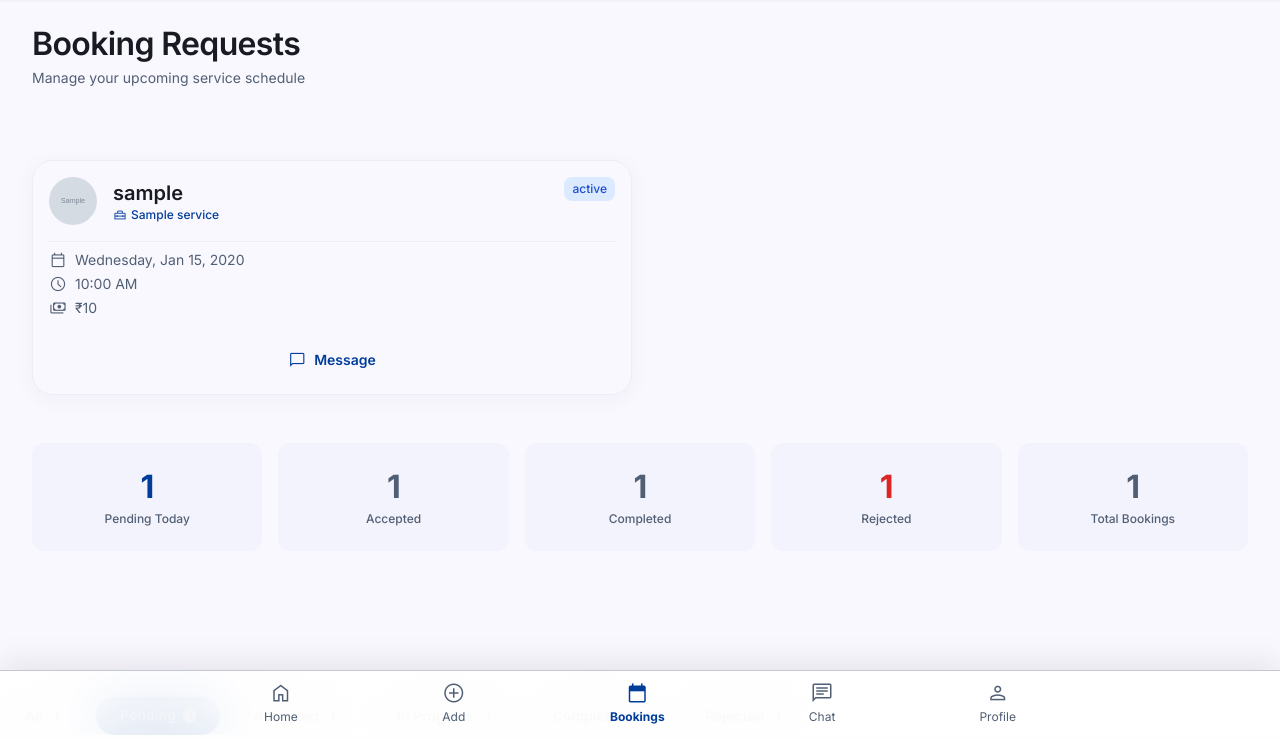
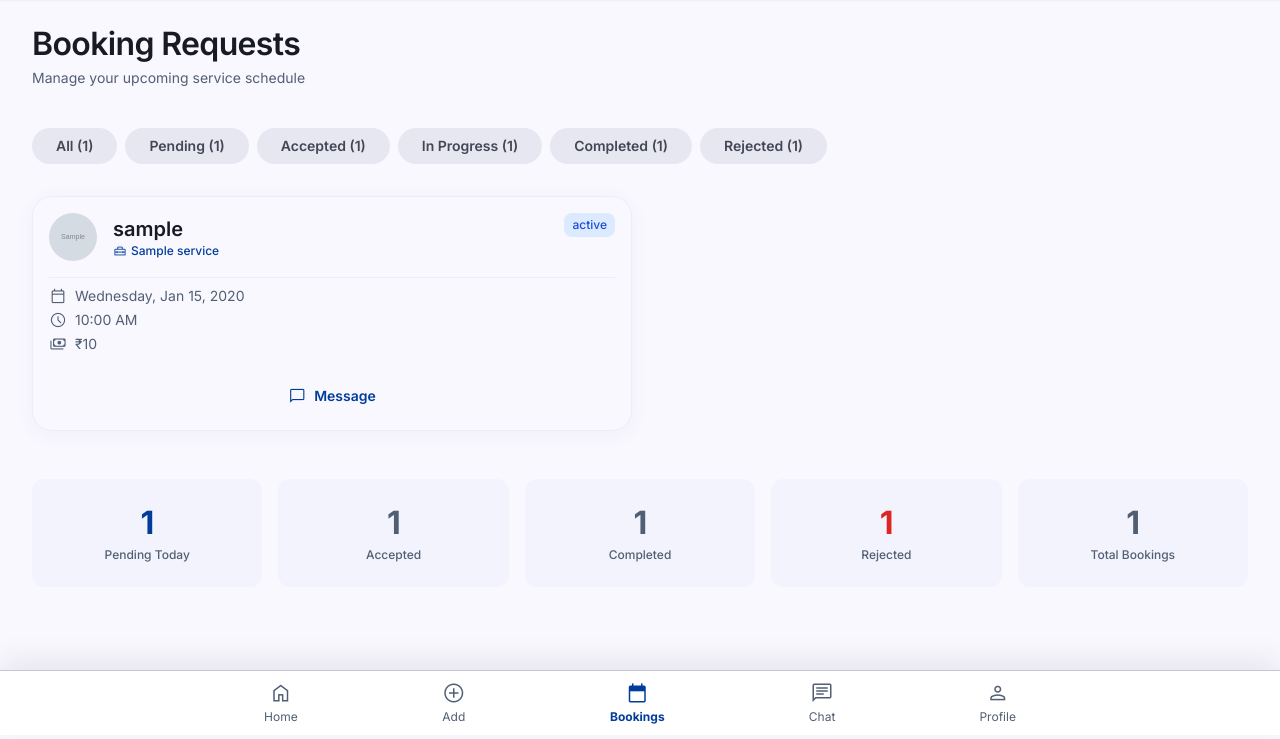
Before and after one commit to MangeshKokare/homeassist, a Django app: template core/templates/services/provider_bookings.html in a window 1280 px wide. Shown: the part 65-804 px from the top of the page. Run offline with Django 5.2, Linux system fonts and the light colour scheme; the template is opened without the code that fills it: most values are stand-ins (such as "Sample title", 1, 10 or a date in 2020); grey boxes marked "Sample" are stand-in pictures; some libraries are stand-ins or nearby versions.

Commit message:
manage bookings

```diff
--- a/core/templates/services/provider_bookings.html
+++ b/core/templates/services/provider_bookings.html
@@ -13,84 +13,71 @@
     <p class="text-body-md text-secondary mt-xs">Manage your upcoming service schedule</p>
 </div>
 
-<!-- STATUS FILTER TABS -->
-<div class="bg-background py-sm mb-lg">
-    <nav class="flex gap-sm overflow-x-auto no-scrollbar">
+<!-- STATUS FILTERS -->
+<section class="mb-lg sticky top-16 z-40 bg-background py-sm">
+    <div class="flex gap-sm overflow-x-auto hide-scrollbar">
+
         <a href="?status=all"
-        class="px-lg py-sm rounded-full text-label-lg whitespace-nowrap active:scale-95 transition-transform
-        {% if active_status == 'all' %}bg-primary text-on-primary shadow-sm{% else %}bg-surface text-secondary border border-surface-container-high hover:bg-surface-container-low{% endif %}">
-
-            All
-
-            {% if total_count > 0 %}
-            <span class="ml-xs bg-white text-primary px-xs rounded-full text-label-sm font-bold">
-                {{ total_count }}
-            </span>
-            {% endif %}
-
+           class="px-lg py-sm rounded-full whitespace-nowrap text-label-lg
+           {% if active_status == 'all' %}
+           bg-primary text-on-primary
+           {% else %}
+           bg-surface-container-high text-on-surface-variant
+           {% endif %}">
+            All ({{ total_count }})
         </a>
         <a href="?status=pending"
-           class="px-lg py-sm rounded-full text-label-lg whitespace-nowrap active:scale-95 transition-transform
-           {% if active_status == 'pending' or not active_status %}bg-primary text-on-primary shadow-sm{% else %}bg-surface text-secondary border border-surface-container-high hover:bg-surface-container-low{% endif %}">
-            Pending
-            {% if pending_count > 0 %}<span class="ml-xs bg-yellow-100 text-yellow-700 px-xs rounded-full text-label-sm font-bold">{{ pending_count }}</span>{% endif %}
+           class="px-lg py-sm rounded-full whitespace-nowrap text-label-lg
+           {% if active_status == 'pending' %}
+           bg-primary text-on-primary
+           {% else %}
+           bg-surface-container-high text-on-surface-variant
+           {% endif %}">
+            Pending ({{ pending_count }})
         </a>
+
         <a href="?status=accepted"
-        class="px-lg py-sm rounded-full text-label-lg whitespace-nowrap active:scale-95 transition-transform
-        {% if active_status == 'accepted' %}bg-primary text-on-primary shadow-sm{% else %}bg-surface text-secondary border border-surface-container-high hover:bg-surface-container-low{% endif %}">
+           class="px-lg py-sm rounded-full whitespace-nowrap text-label-lg
+           {% if active_status == 'accepted' %}
+           bg-primary text-on-primary
+           {% else %}
+           bg-surface-container-high text-on-surface-variant
+           {% endif %}">
+            Accepted ({{ accepted_count }})
+        </a>
 
-            Accepted
+        <a href="?status=in_progress"
+           class="px-lg py-sm rounded-full whitespace-nowrap text-label-lg
+           {% if active_status == 'in_progress' %}
+           bg-primary text-on-primary
+           {% else %}
+           bg-surface-container-high text-on-surface-variant
+           {% endif %}">
+            In Progress ({{ in_progress_count }})
+        </a>
 
-            {% if accepted_count > 0 %}
-            <span class="ml-xs bg-green-100 text-green-700 px-xs rounded-full text-label-sm font-bold">
-                {{ accepted_count }}
-            </span>
-            {% endif %}
-
-        </a>
-        <a href="?status=in_progress"
-        class="px-lg py-sm rounded-full text-label-lg whitespace-nowrap active:scale-95 transition-transform
-        {% if active_status == 'in_progress' %}bg-primary text-on-primary shadow-sm{% else %}bg-surface text-secondary border border-surface-container-high hover:bg-surface-container-low{% endif %}">
-
-            In Progress
-
-            {% if in_progress_count > 0 %}
-            <span class="ml-xs bg-purple-100 text-purple-700 px-xs rounded-full text-label-sm font-bold">
-                {{ in_progress_count }}
-            </span>
-            {% endif %}
-
-        </a>
         <a href="?status=completed"
-        class="px-lg py-sm rounded-full text-label-lg whitespace-nowrap active:scale-95 transition-transform
-        {% if active_status == 'completed' %}bg-primary text-on-primary shadow-sm{% else %}bg-surface text-secondary border border-surface-container-high hover:bg-surface-container-low{% endif %}">
-
-            Completed
-
-            {% if completed_count > 0 %}
-            <span class="ml-xs bg-blue-100 text-blue-700 px-xs rounded-full text-label-sm font-bold">
-                {{ completed_count }}
-            </span>
-            {% endif %}
-
+           class="px-lg py-sm rounded-full whitespace-nowrap text-label-lg
+           {% if active_status == 'completed' %}
+           bg-primary text-on-primary
+           {% else %}
+           bg-surface-container-high text-on-surface-variant
+           {% endif %}">
+            Completed ({{ completed_count }})
         </a>
 
         <a href="?status=cancelled"
-        class="px-lg py-sm rounded-full text-label-lg whitespace-nowrap active:scale-95 transition-transform
-        {% if active_status == 'cancelled' %}bg-primary text-on-primary shadow-sm{% else %}bg-surface text-secondary border border-surface-container-high hover:bg-surface-container-low{% endif %}">
-
-            Rejected
-
-            {% if cancelled_count > 0 %}
-            <span class="ml-xs bg-red-100 text-red-700 px-xs rounded-full text-label-sm font-bold">
-                {{ cancelled_count }}
-            </span>
-            {% endif %}
-
+           class="px-lg py-sm rounded-full whitespace-nowrap text-label-lg
+           {% if active_status == 'cancelled' %}
+           bg-primary text-on-primary
+           {% else %}
+           bg-surface-container-high text-on-surface-variant
+           {% endif %}">
+            Rejected ({{ cancelled_count }})
         </a>
 
-    </nav>
-</div>
+    </div>
+</section>
 
 <!-- BOOKING CARDS -->
 {% if bookings %}
```
Also changed, not shown: core/service_views.py (+6 -8 lines), core/templates/residents/manage_bookings.html (+10 -9 lines), db.sqlite3.
